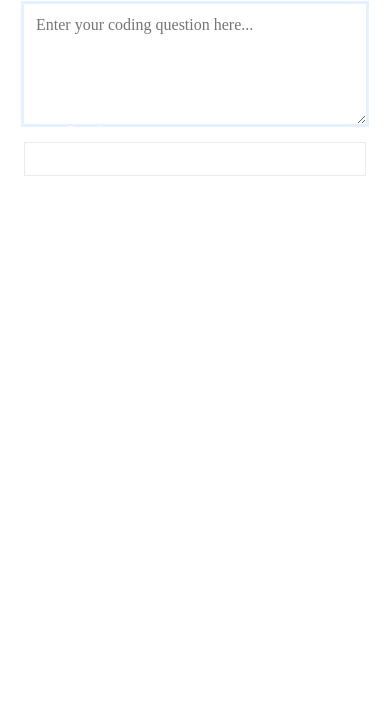
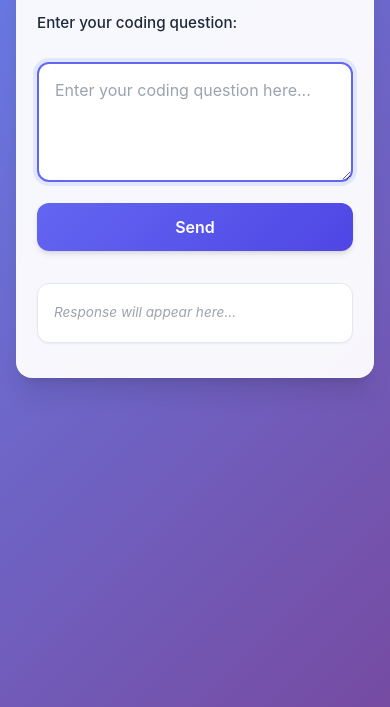
Before and after one commit to JeannieFallon/lexicon, a plain HTML site: page web-ui/index.html in a window 390 px wide. Shown: the part 137-844 px from the top of the page. Drawn offline with Linux system fonts and the light colour scheme.

Commit message:
make it pretty

```diff
--- a/web-ui/style.css
+++ b/web-ui/style.css
@@ -1,173 +1,386 @@
-a locay
-r: #007BFF;
-  --primary-hover: #0056b3;
-  --text-color: #333;
-  --background-color: #f4f4f4;
-  --container-bg: #fff;
-  --border-color: #ccc;
-  --code-bg: #f8f9fa;
-  --shadow: 0 2px 8px rgba(0, 0, 0, 0.1);
-  --border-radius: 8px;
-  --spacing-sm: 10px;
-  --spacing-md: 20px;
-  --font-family: system-ui, -apple-system, 'Segoe UI', Roboto, sans-serif;
-  --font-family-mono: 'SF Mono', Monaco, 'Cascadia Code', 'Roboto Mono', Consolas, 'Courier New', monospace;
+/* Modern CSS Custom Properties */
+:root {
+  --primary-color: #6366f1;
+  --primary-hover: #4f46e5;
+  --primary-light: #e0e7ff;
+  --accent-color: #06b6d4;
+  --text-primary: #1f2937;
+  --text-secondary: #6b7280;
+  --text-light: #9ca3af;
+  --background: #f8fafc;
+  --surface: #ffffff;
+  --surface-hover: #f1f5f9;
+  --border: #e2e8f0;
+  --border-focus: #cbd5e1;
+  --success: #10b981;
+  --success-bg: #ecfdf5;
+  --error: #ef4444;
+  --error-bg: #fef2f2;
+  --warning: #f59e0b;
+  --warning-bg: #fffbeb;
+  --shadow-sm: 0 1px 2px 0 rgb(0 0 0 / 0.05);
+  --shadow-md: 0 4px 6px -1px rgb(0 0 0 / 0.1), 0 2px 4px -2px rgb(0 0 0 / 0.1);
+  --shadow-lg: 0 10px 15px -3px rgb(0 0 0 / 0.1), 0 4px 6px -4px rgb(0 0 0 / 0.1);
+  --shadow-xl: 0 20px 25px -5px rgb(0 0 0 / 0.1), 0 8px 10px -6px rgb(0 0 0 / 0.1);
+  --radius-sm: 6px;
+  --radius-md: 8px;
+  --radius-lg: 12px;
+  --radius-xl: 16px;
+  --font-sans: 'Inter', -apple-system, BlinkMacSystemFont, 'Segoe UI', 'Roboto', sans-serif;
+  --font-mono: 'JetBrains Mono', 'Fira Code', 'SF Mono', 'Monaco', 'Cascadia Code', monospace;
+}
+
+/* Import modern fonts */
+@import url('https://fonts.googleapis.com/css2?family=Inter:wght@300;400;500;600;700&display=swap');
+@import url('https://fonts.googleapis.com/css2?family=JetBrains+Mono:wght@400;500&display=swap');
+
+/* Base styles */
+* {
+  box-sizing: border-box;
 }
 
 body {
-  font-family: var(--font-family);
-  background-color: var(--background-color);
-  color: var(--text-color);
+  font-family: var(--font-sans);
+  background: linear-gradient(135deg, #667eea 0%, #764ba2 100%);
+  background-attachment: fixed;
   margin: 0;
-  padding: var(--spacing-md);
+  padding: 20px;
+  min-height: 100vh;
   line-height: 1.6;
+  color: var(--text-primary);
+  -webkit-font-smoothing: antialiased;
+  -moz-osx-font-smoothing: grayscale;
 }
 
+/* Container with glass morphism effect */
 .container {
-  max-width: 600px;
-  margin: 0 auto;
-  background-color: var(--container-bg);
-  padding: var(--spacing-md);
-  box-shadow: var(--shadow);
-  border-radius: var(--border-radius);
+  max-width: 700px;
+  margin: 40px auto;
+  background: rgba(255, 255, 255, 0.95);
+  backdrop-filter: blur(20px);
+  border: 1px solid rgba(255, 255, 255, 0.2);
+  padding: 40px;
+  border-radius: var(--radius-xl);
+  box-shadow: var(--shadow-xl);
+  position: relative;
+  overflow: hidden;
 }
 
+.container::before {
+  content: '';
+  position: absolute;
+  top: 0;
+  left: 0;
+  right: 0;
+  height: 1px;
+  background: linear-gradient(90deg, transparent, rgba(255, 255, 255, 0.8), transparent);
+}
+
+/* Typography */
 h1 {
   text-align: center;
-  color: var(--text-color);
-  margin-bottom: var(--spacing-md);
-  font-weight: 600;
+  color: var(--text-primary);
+  margin: 0 0 32px 0;
+  font-weight: 700;
+  font-size: 2.25rem;
+  background: linear-gradient(135deg, var(--primary-color), var(--accent-color));
+  -webkit-background-clip: text;
+  -webkit-text-fill-color: transparent;
+  background-clip: text;
+  letter-spacing: -0.025em;
 }
 
 /* Form styling */
 form {
   display: flex;
   flex-direction: column;
-  gap: var(--spacing-sm);
+  gap: 24px;
 }
 
 label {
   font-weight: 500;
-  margin-bottom: 4px;
-  color: var(--text-color);
+  font-size: 0.95rem;
+  color: var(--text-primary);
+  margin-bottom: 8px;
+  display: block;
 }
 
+/* Modern textarea styling */
 textarea {
   width: 100%;
-  min-height: 150px;
-  padding: 12px;
+  min-height: 140px;
+  padding: 16px 20px;
   font-size: 1rem;
-  font-family: var(--font-family);
-  border: 2px solid var(--border-color);
-  border-radius: calc(var(--border-radius) / 2);
+  font-family: var(--font-sans);
+  line-height: 1.5;
+  color: var(--text-primary);
+  background: var(--surface);
+  border: 2px solid var(--border);
+  border-radius: var(--radius-lg);
   resize: vertical;
-  box-sizing: border-box;
-  transition: border-color 0.2s ease;
+  transition: all 0.2s cubic-bezier(0.4, 0, 0.2, 1);
+  outline: none;
+}
+
+textarea::placeholder {
+  color: var(--text-light);
 }
 
 textarea:focus {
-  outline: none;
   border-color: var(--primary-color);
-  box-shadow: 0 0 0 3px rgba(0, 123, 255, 0.1);
+  box-shadow: 0 0 0 4px var(--primary-light);
+  transform: translateY(-1px);
 }
 
+textarea:hover:not(:focus) {
+  border-color: var(--border-focus);
+  background: var(--surface-hover);
+}
+
+/* Modern button with gradient */
 button {
-  padding: 12px var(--spacing-md);
-  background-color: var(--primary-color);
+  padding: 14px 28px;
+  background: linear-gradient(135deg, var(--primary-color), var(--primary-hover));
   color: white;
   border: none;
-  border-radius: calc(var(--border-radius) / 2);
+  border-radius: var(--radius-lg);
   font-size: 1rem;
-  font-weight: 500;
+  font-weight: 600;
+  font-family: var(--font-sans);
   cursor: pointer;
-  transition: all 0.2s ease;
+  transition: all 0.3s cubic-bezier(0.4, 0, 0.2, 1);
   align-self: flex-start;
-  min-width: 120px;
+  min-width: 140px;
+  position: relative;
+  overflow: hidden;
+  box-shadow: var(--shadow-md);
+}
+
+button::before {
+  content: '';
+  position: absolute;
+  top: 0;
+  left: -100%;
+  width: 100%;
+  height: 100%;
+  background: linear-gradient(90deg, transparent, rgba(255, 255, 255, 0.2), transparent);
+  transition: left 0.5s;
 }
 
 button:hover {
-  background-color: var(--primary-hover);
-  transform: translateY(-1px);
-  box-shadow: 0 4px 12px rgba(0, 123, 255, 0.2);
+  transform: translateY(-2px);
+  box-shadow: var(--shadow-lg);
+}
+
+button:hover::before {
+  left: 100%;
 }
 
 button:active {
-  transform: translateY(0);
+  transform: translateY(-1px);
 }
 
 button:focus {
   outline: none;
-  box-shadow: 0 0 0 3px rgba(0, 123, 255, 0.3);
+  box-shadow: var(--shadow-lg), 0 0 0 4px var(--primary-light);
 }
 
 button:disabled {
-  background-color: #6c757d;
+  background: var(--text-light);
   cursor: not-allowed;
   transform: none;
-  box-shadow: none;
+  box-shadow: var(--shadow-sm);
 }
 
+button.loading {
+  background: var(--text-light);
+  cursor: wait;
+}
+
+button.loading::after {
+  content: '';
+  width: 16px;
+  height: 16px;
+  margin-left: 8px;
+  border: 2px solid transparent;
+  border-top: 2px solid white;
+  border-radius: 50%;
+  display: inline-block;
+  animation: spin 1s linear infinite;
+}
+
+@keyframes spin {
+  0% { transform: rotate(0deg); }
+  100% { transform: rotate(360deg); }
+}
+
+/* Response area with modern styling */
 pre {
-  margin-top: var(--spacing-md);
-  padding: 16px;
-  background-color: var(--code-bg);
-  border: 1px solid #e9ecef;
-  border-radius: calc(var(--border-radius) / 2);
+  margin-top: 32px;
+  padding: 24px;
+  background: var(--surface);
+  border: 1px solid var(--border);
+  border-radius: var(--radius-lg);
   white-space: pre-wrap;
   word-wrap: break-word;
-  font-family: var(--font-family-mono);
+  font-family: var(--font-mono);
   font-size: 0.9rem;
-  line-height: 1.5;
+  line-height: 1.6;
+  color: var(--text-primary);
   overflow-x: auto;
+  box-shadow: var(--shadow-sm);
+  transition: all 0.2s ease;
+  min-height: 60px;
+  display: flex;
+  align-items: center;
 }
 
-/* Responsive improvements */
-@media (max-width: 640px) {
+pre:empty::before {
+  content: 'Response will appear here...';
+  color: var(--text-light);
+  font-style: italic;
+  font-family: var(--font-sans);
+}
+
+/* State classes */
+.loading {
+  background: var(--surface-hover) !important;
+  border-color: var(--primary-color) !important;
+  position: relative;
+}
+
+.loading::after {
+  content: '';
+  position: absolute;
+  top: 0;
+  left: 0;
+  right: 0;
+  height: 2px;
+  background: linear-gradient(90deg, var(--primary-color), var(--accent-color));
+  animation: loading-bar 2s ease-in-out infinite;
+}
+
+@keyframes loading-bar {
+  0% { transform: translateX(-100%); }
+  50% { transform: translateX(0%); }
+  100% { transform: translateX(100%); }
+}
+
+.error {
+  color: var(--error) !important;
+  background: var(--error-bg) !important;
+  border-color: var(--error) !important;
+}
+
+.success {
+  color: var(--success) !important;
+  background: var(--success-bg) !important;
+  border-color: var(--success) !important;
+}
+
+.info {
+  color: var(--accent-color) !important;
+  background: var(--primary-light) !important;
+  border-color: var(--accent-color) !important;
+}
+
+/* Responsive design */
+@media (max-width: 768px) {
   body {
-    padding: var(--spacing-sm);
+    padding: 16px;
   }
 
   .container {
-    padding: 16px;
+    margin: 20px auto;
+    padding: 24px;
+  }
+
+  h1 {
+    font-size: 1.875rem;
+    margin-bottom: 24px;
   }
 
   textarea {
     min-height: 120px;
+    padding: 14px 16px;
+  }
+
+  button {
+    width: 100%;
+    align-self: stretch;
+  }
+
+  pre {
+    padding: 16px;
+    font-size: 0.85rem;
+  }
+}
+
+@media (max-width: 480px) {
+  .container {
+    padding: 20px;
+    margin: 10px auto;
+  }
+
+  h1 {
+    font-size: 1.5rem;
+  }
+
+  form {
+    gap: 20px;
   }
 }
 
 /* Accessibility improvements */
 @media (prefers-reduced-motion: reduce) {
   * {
-    transition: none !important;
-    animation: none !important;
+    animation-duration: 0.01ms !important;
+    animation-iteration-count: 1 !important;
+    transition-duration: 0.01ms !important;
   }
 }
 
-/* Dark mode support */
 @media (prefers-color-scheme: dark) {
   :root {
-    --background-color: #1a1a1a;
-    --container-bg: #2d2d2d;
-    --text-color: #e0e0e0;
-    --border-color: #555;
-    --code-bg: #1e1e1e;
+    --text-primary: #f1f5f9;
+    --text-secondary: #cbd5e1;
+    --text-light: #64748b;
+    --background: #0f172a;
+    --surface: rgba(30, 41, 59, 0.8);
+    --surface-hover: rgba(51, 65, 85, 0.8);
+    --border: #334155;
+    --border-focus: #475569;
+    --success-bg: rgba(16, 185, 129, 0.1);
+    --error-bg: rgba(239, 68, 68, 0.1);
+    --warning-bg: rgba(245, 158, 11, 0.1);
+    --primary-light: rgba(99, 102, 241, 0.2);
+  }
+
+  body {
+    background: linear-gradient(135deg, #1e293b 0%, #334155 100%);
+  }
+
+  .container {
+    background: rgba(30, 41, 59, 0.95);
+    border: 1px solid rgba(100, 116, 139, 0.2);
   }
 }
 
-/* State classes for JavaScript interactions */
-.loading { opacity: 0.7; }
-.error { color: #dc3545; background-color: #f8d7da; }
-.success { color: #155724; background-color: #d4edda; }
-.info { color: #0c5460; background-color: #d1ecf1; }
-
-button.loading::after {
-  content: "...";
-  animation: dots 1s infinite;
+/* Scrollbar styling */
+::-webkit-scrollbar {
+  width: 8px;
 }
 
-@keyframes dots {
-  0%, 20% { opacity: 0; }
-  50% { opacity: 1; }
-  100% { opacity: 0; }
+::-webkit-scrollbar-track {
+  background: var(--surface);
+  border-radius: var(--radius-sm);
 }
+
+::-webkit-scrollbar-thumb {
+  background: var(--border-focus);
+  border-radius: var(--radius-sm);
+}
+
+::-webkit-scrollbar-thumb:hover {
+  background: var(--text-light);
+}
```
Also changed, not shown: res/web-ui.png (added), 1 other file.
